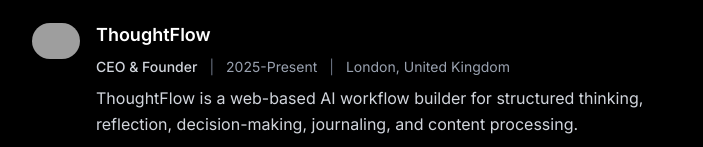
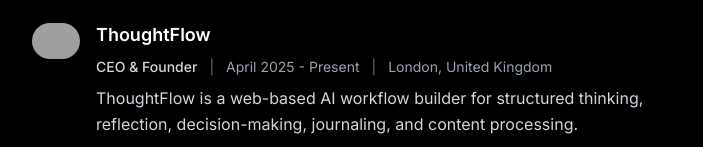
Before and after one commit to bluemadisonblue/my-website, a Next.js app: page / in a window 1280 px wide. Shown: the part 531-678 px from the top of the page, without its empty margins (288-991 px from the left). Built offline with nearby package versions, Linux system fonts and the light colour scheme; grey boxes are pictures that could not be loaded.

Commit message:
Update ThoughtFlow period to April 2025

```diff
--- a/src/app/page.tsx
+++ b/src/app/page.tsx
@@ -7,7 +7,7 @@
     logo: '/images/tf.jpeg',
     logoLink: 'https://www.thoughtflow.ai/',
     title: 'CEO & Founder',
-    period: '2025-Present',
+    period: 'April 2025 - Present',
     location: 'London, United Kingdom',
     description: 'ThoughtFlow is a web-based AI workflow builder for structured thinking, reflection, decision-making, journaling, and content processing.'
   },
```
